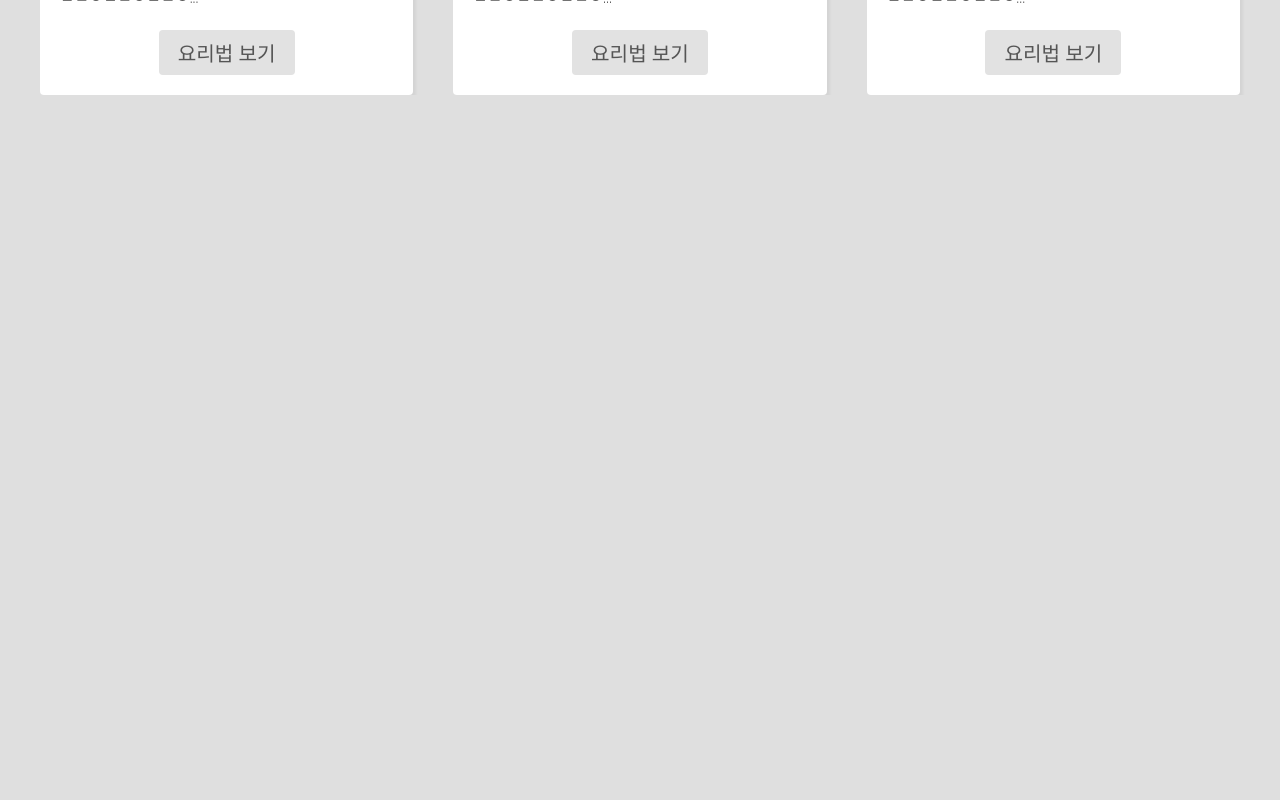
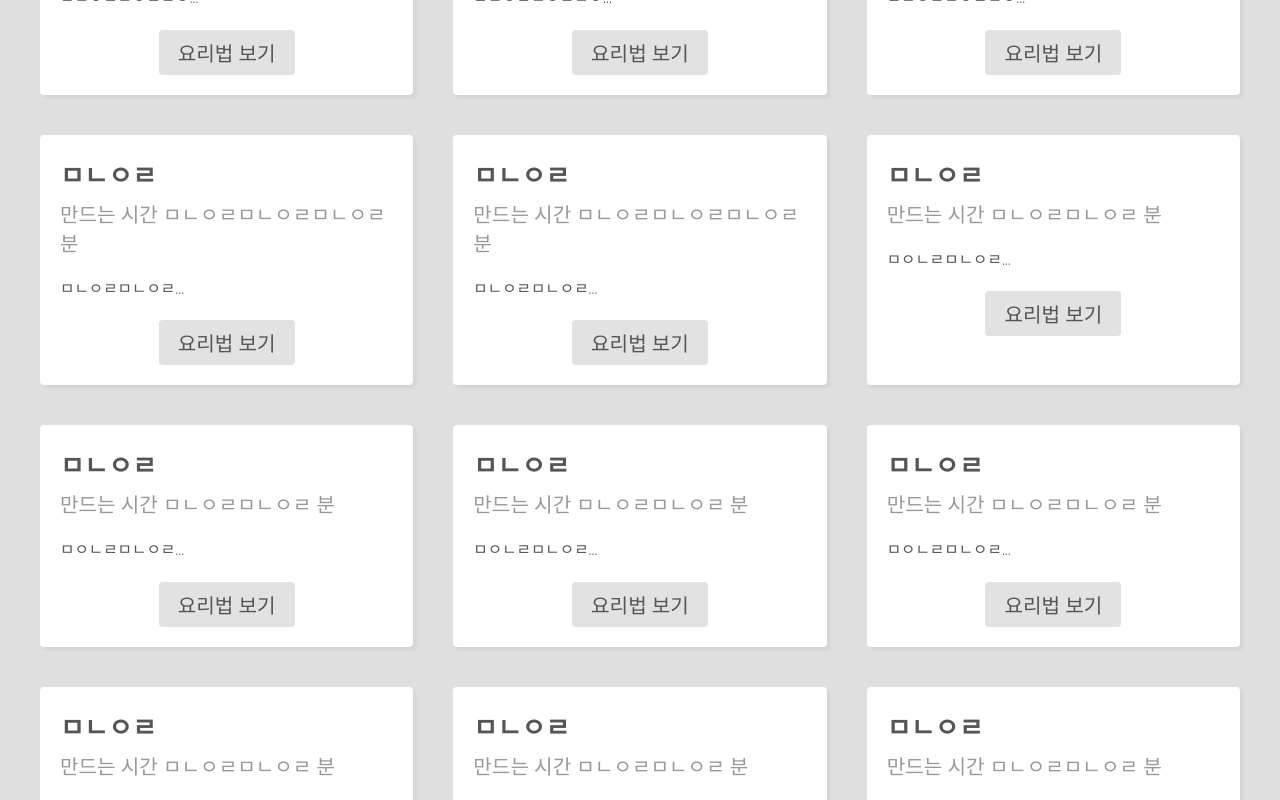
Before and after one commit to TaeHyeon47/cooking-recipe, a React (Create React App) app: page / in a window 1280 px wide. Shown: the part 840-1640 px from the top of the page. Before the commit the page ends 935 px from the top, so only its background shows below. Built offline with nearby package versions, Linux system fonts and the light colour scheme; data requests are answered from the project's data file.

Commit message:
리다이렉트 홈

```diff
--- a/data/db.json
+++ b/data/db.json
@@ -93,6 +93,190 @@
       "method": "ㅁㄴㅇㅁㄴㅇㅁㄴㅇ",
       "cookingTime": "ㅁㄴㅇㅁㄴㅇㅁㄴㅇ 분",
       "id": "fvdX8yO"
+    },
+    {
+      "title": "ㅁㄴㅇㄹ",
+      "ingredients": [
+        "ㅁㄴㅇㄹ"
+      ],
+      "method": "ㅁㄴㅇㄹㅁㄴㅇㄹ",
+      "cookingTime": "ㅁㄴㅇㄹㅁㄴㅇㄹㅁㄴㅇㄹ 분",
+      "id": "pgZfzde"
+    },
+    {
+      "title": "ㅁㄴㅇㄹ",
+      "ingredients": [
+        "ㅁㄴㅇㄹ"
+      ],
+      "method": "ㅁㄴㅇㄹㅁㄴㅇㄹ",
+      "cookingTime": "ㅁㄴㅇㄹㅁㄴㅇㄹㅁㄴㅇㄹ 분",
+      "id": "sc_QSdq"
+    },
+    {
+      "title": "ㅁㄴㅇㄹ",
+      "ingredients": [],
+      "method": "ㅁㅇㄴㄹㅁㄴㅇㄹ",
+      "cookingTime": "ㅁㄴㅇㄹㅁㄴㅇㄹ 분",
+      "id": "en10rgL"
+    },
+    {
+      "title": "ㅁㄴㅇㄹ",
+      "ingredients": [],
+      "method": "ㅁㅇㄴㄹㅁㄴㅇㄹ",
+      "cookingTime": "ㅁㄴㅇㄹㅁㄴㅇㄹ 분",
+      "id": "m4VtIG1"
+    },
+    {
+      "title": "ㅁㄴㅇㄹ",
+      "ingredients": [],
+      "method": "ㅁㅇㄴㄹㅁㄴㅇㄹ",
+      "cookingTime": "ㅁㄴㅇㄹㅁㄴㅇㄹ 분",
+      "id": "HhM2mhZ"
+    },
+    {
+      "title": "ㅁㄴㅇㄹ",
+      "ingredients": [
+        "ㅁㅇㄴㄹㅁㄴㅇㄹ"
+      ],
+      "method": "ㅁㅇㄴㄹㅁㄴㅇㄹ",
+      "cookingTime": "ㅁㄴㅇㄹㅁㄴㅇㄹ 분",
+      "id": "TvO6q5b"
+    },
+    {
+      "title": "ㅁㄴㅇㄹ",
+      "ingredients": [
+        "ㅁㅇㄴㄹㅁㄴㅇㄹ"
+      ],
+      "method": "ㅁㅇㄴㄹㅁㄴㅇㄹ",
+      "cookingTime": "ㅁㄴㅇㄹㅁㄴㅇㄹ 분",
+      "id": "0scwMy7"
+    },
+    {
+      "title": "ㅁㄴㅇㄹ",
+      "ingredients": [
+        "ㅁㅇㄴㄹㅁㄴㅇㄹ"
+      ],
+      "method": "ㅁㅇㄴㄹㅁㄴㅇㄹ",
+      "cookingTime": "ㅁㄴㅇㄹㅁㄴㅇㄹ 분",
+      "id": "MypmChI"
+    },
+    {
+      "title": "ㅁㄴㅇㄹ",
+      "ingredients": [
+        "ㅁㅇㄴㄹㅁㄴㅇㄹ"
+      ],
+      "method": "ㅁㅇㄴㄹㅁㄴㅇㄹ",
+      "cookingTime": "ㅁㄴㅇㄹㅁㄴㅇㄹ 분",
+      "id": "nqPGvAE"
+    },
+    {
+      "title": "ㅁㄴㅇㄹ",
+      "ingredients": [
+        "ㅁㅇㄴㄹㅁㄴㅇㄹ"
+      ],
+      "method": "ㅁㅇㄴㄹㅁㄴㅇㄹ",
+      "cookingTime": "ㅁㄴㅇㄹㅁㄴㅇㄹ 분",
+      "id": "HHW2JzF"
+    },
+    {
+      "title": "ㅁㄴㅇㄹ",
+      "ingredients": [
+        "ㅁㅇㄴㄹㅁㄴㅇㄹ"
+      ],
+      "method": "ㅁㅇㄴㄹㅁㄴㅇㄹ",
+      "cookingTime": "ㅁㄴㅇㄹㅁㄴㅇㄹ 분",
+      "id": "4I7OOPJ"
+    },
+    {
+      "title": "ㅁㄴㅇㄹ",
+      "ingredients": [
+        "ㅁㅇㄴㄹㅁㄴㅇㄹ"
+      ],
+      "method": "ㅁㅇㄴㄹㅁㄴㅇㄹ",
+      "cookingTime": "ㅁㄴㅇㄹㅁㄴㅇㄹ 분",
+      "id": "AV0Bho3"
+    },
+    {
+      "title": "ㅁㄴㅇㄹ",
+      "ingredients": [
+        "ㅁㅇㄴㄹㅁㄴㅇㄹ"
+      ],
+      "method": "ㅁㅇㄴㄹㅁㄴㅇㄹ",
+      "cookingTime": "ㅁㄴㅇㄹㅁㄴㅇㄹ 분",
+      "id": "J0Qvb-9"
+    },
+    {
+      "title": "ㅁㄴㅇㄹ",
+      "ingredients": [
+        "ㅁㅇㄴㄹㅁㄴㅇㄹ",
+        "ㅁㄴㅇㄹ"
+      ],
+      "method": "ㅁㅇㄴㄹㅁㄴㅇㄹ",
+      "cookingTime": "ㅁㄴㅇㄹㅁㄴㅇㄹ 분",
+      "id": "NAwRNPZ"
+    },
+    {
+      "title": "ㅁㄴㅇㄹ",
+      "ingredients": [
+        "ㅁㅇㄴㄹㅁㄴㅇㄹ",
+        "ㅁㄴㅇㄹ"
+      ],
+      "method": "ㅁㅇㄴㄹㅁㄴㅇㄹ",
+      "cookingTime": "ㅁㄴㅇㄹㅁㄴㅇㄹ 분",
+      "id": "mhw-sEp"
+    },
+    {
+      "title": "11",
+      "ingredients": [
+        "11"
+      ],
+      "method": "11",
+      "cookingTime": "11 분",
+      "id": "oGJ55yh"
+    },
+    {
+      "title": "ㅁ",
+      "ingredients": [],
+      "method": "ㅁ",
+      "cookingTime": "ㅁ 분",
+      "id": "5n49RYz"
+    },
+    {
+      "title": "ㅁ",
+      "ingredients": [],
+      "method": "ㅁ",
+      "cookingTime": "ㅁ 분",
+      "id": "KZ45An6"
+    },
+    {
+      "title": "ㅁ",
+      "ingredients": [],
+      "method": "ㅁ",
+      "cookingTime": "ㅁ 분",
+      "id": "eYpIP-j"
+    },
+    {
+      "title": "ㅁ",
+      "ingredients": [],
+      "method": "ㅁ",
+      "cookingTime": "ㅁ 분",
+      "id": "RWfSmeG"
+    },
+    {
+      "title": "ㅁㄴㅇㄹㅁㅇㄹ",
+      "ingredients": [],
+      "method": "ㅁㄴㅇㄹㅁㄴㅇㄹㅁㄴㅇㄹ",
+      "cookingTime": "123123123 분",
+      "id": "CZd_KYn"
+    },
+    {
+      "title": "ㅃㅃㅃㅃㅂ",
+      "ingredients": [
+        "123123"
+      ],
+      "method": "ㅃㅃㅃㅃ",
+      "cookingTime": "ㅃㅃㅃㅃㅃㅂ 분",
+      "id": "-2bzLF6"
     }
   ]
 }
--- a/src/hooks/useFetch.js
+++ b/src/hooks/useFetch.js
@@ -24,6 +24,7 @@ export const useFetch = (url, method = 'GET') => {
       setIsPending(true);
 
       try {
+        // post request여도 response object는 준다.
         const res = await fetch(url, {
           ...fetchOptions,
           signal: controller.signal,
--- a/src/pages/create/Create.js
+++ b/src/pages/create/Create.js
@@ -2,8 +2,9 @@
 import './Create.css';
 
 import React from 'react';
-import { useState, useRef } from 'react';
+import { useState, useRef, useEffect } from 'react';
 import { useFetch } from '../../hooks/useFetch';
+import { useHistory } from 'react-router-dom';
 
 export default function Create() {
   const [title, setTitle] = useState('');
@@ -16,6 +17,7 @@ export default function Create() {
     'http://localhost:3000/recipes',
     'POST'
   );
+  const history = useHistory();
 
   const handleSubmit = (e) => {
     e.preventDefault();
@@ -39,6 +41,13 @@ export default function Create() {
     setNewIngredient('');
     ingredientInput.current.focus();
   };
+
+  // post fetch에서 data를 받았을 때 '/'로 redirect 이동
+  useEffect(() => {
+    if (data) {
+      history.push('/');
+    }
+  }, [data, history]);
 
   return (
     <div className='create'>
```
